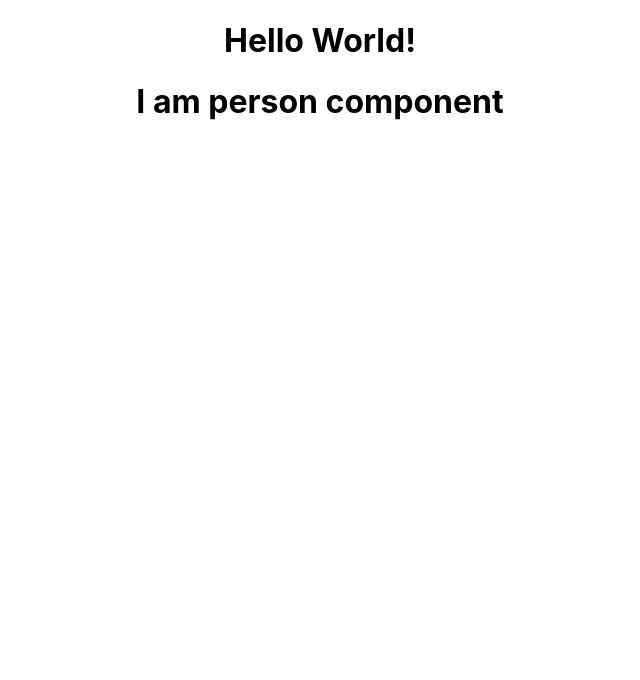
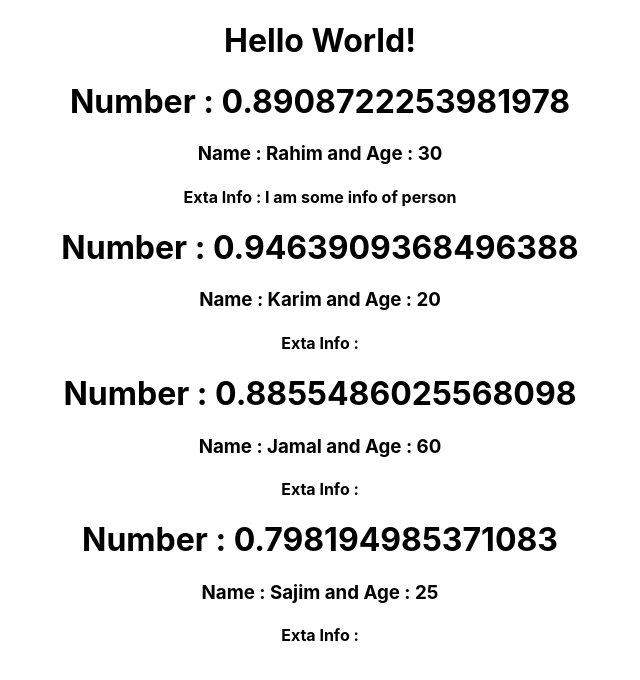
Before and after one commit to muzahid2559/React_Practice, a React (Create React App) app: page / in a window 1280 px wide. Shown: the top 680 px of the page, without its empty margins (320-960 px from the left). Built offline with nearby package versions, Linux system fonts and the light colour scheme.

Commit message:
Dynamic Functional Component

```diff
--- a/src/App.js
+++ b/src/App.js
@@ -2,26 +2,19 @@ import React, {Component} from 'react';
 import './App.css';
 import Person  from './components/Person';
 
-//Functional Component
-// function App() {
-//   return (
-//     <div className="App">
-//       <h1>Hello World!</h1>
-//       < Person />
-//     </div>
-//   );
-// }
-
-// Class Component
 class App extends Component {
   render() {
     return (
           <div className="App">
             <h1>Hello World!</h1>
-            < Person />
+            < Person name = "Rahim" age ="30">I am some info of person</Person>
+            < Person name = "Karim" age ="20"/>
+            < Person name = "Jamal" age ="60"/>
+            < Person name = "Sajim" age ="25"/>
           </div>
         );
   }
 }
 
+
 export default App;
--- a/src/components/Person.js
+++ b/src/components/Person.js
@@ -1,12 +1,15 @@
 import React from 'react';
 
-function Person() {
-    return (
-      <div>
-      <h1> I am person component</h1>
+let Person = (props) => {
+  return (
+    <div>
+
+      <h1> Number : {Math.random()}</h1>
+      <h3> Name : {props.name} and Age : {props.age}</h3>
+      <h4> Exta Info : {props.children}</h4>
+
     </div>
-
-    );
-  }
+  );
+}
 
   export default Person;
```
